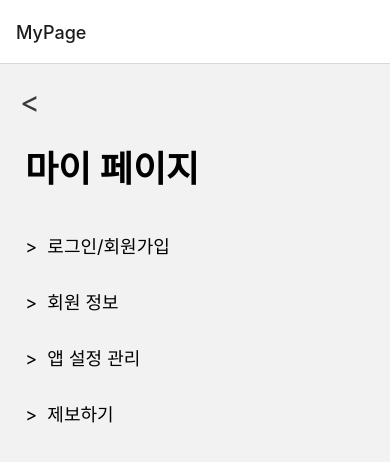
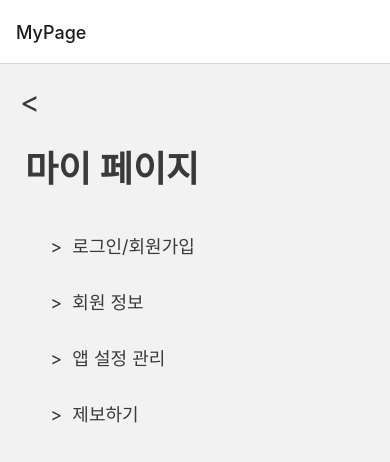
Before and after one commit to ForUs-KW/NaviForYou_Frontend, a React Native app: screen /MyPage in a window 390 px wide. Shown: the top 462 px of the page. Built offline with nearby package versions, Linux system fonts and the light colour scheme.

Commit message:
modify textStyles.js

```diff
--- /dev/null
+++ b/src/component/Contour.js
@@ -0,0 +1,17 @@
+// Contour.js
+//내용: 구분선. 나중에 필요하다면 문구를 입력받아서 사용가능하게 수정할 수 있음
+
+import React from 'react';
+import { View, Text } from 'react-native';
+
+const Contour = () => {
+  return (
+    <View style={{ flexDirection: 'row', alignItems: 'center' }}>
+      <View style={{ flex: 1, height: 1.5, backgroundColor: 'grey' }} />
+      <Text style={{ margin: 20, fontSize: 20 }}>또는</Text>
+      <View style={{ flex: 1, height: 1.5, backgroundColor: 'grey' }} />
+    </View>
+  );
+};
+
+export default Contour;
--- a/src/screens/loginPages/LoginPage_1.js
+++ b/src/screens/loginPages/LoginPage_1.js
@@ -4,6 +4,7 @@ import React from "react";
 import { View, Text, TextInput, SafeAreaView} from "react-native";
 
 import BackBtn from "../../component/BackBtn.js";
+import Contour from "../../component/Contour.js";
 import CustomButton from "../../component/CustomButton.js";
 import textStyles from "../../style/textStyles.js";
 import viewStyles from '../../style/viewStyles.js';
@@ -41,7 +42,7 @@ const LoginPage_1=({navigation})=> {
 
 
       <View  style={viewStyles.centerItems}>
-        <Text style={textStyles.title2}>로그인</Text>
+        <Text style={textStyles.h1}>로그인</Text>
         <CustomButton
           buttonColor={'white'}
           title={'카카오로 시작하기'}
@@ -61,15 +62,11 @@ const LoginPage_1=({navigation})=> {
         />
       </View>
 
-      <View style={{flexDirection: 'row', alignItems: 'center'}}>
-        <View style={{flex: 1, height: 1.5, backgroundColor: 'grey'}} />
-          <Text style={{margin:20, fontSize:20}}>또는</Text>
-        <View style={{flex: 1, height: 1.5, backgroundColor: 'grey'}} />
-      </View>
+      <View><Contour/></View>
 
 
       <View style={viewStyles.centerItems}>
-        <Text style={textStyles.content20}>세바지 계정으로 로그인하기</Text>
+        <Text style={textStyles.b18}>세바지 계정으로 로그인하기</Text>
 
         <TextInput
           style={viewStyles.textInput}
@@ -81,7 +78,7 @@ const LoginPage_1=({navigation})=> {
           returnKeyType="next"//애뮬레이터or모바일 확인 필요
 
         />
-        {emailError ?(<Text style={textStyles.errorText}>{emailError}</Text>):null}
+        {emailError ?(<Text style={textStyles.error}>{emailError}</Text>):null}
 
         <TextInput
           style={viewStyles.textInput}
@@ -92,7 +89,7 @@ const LoginPage_1=({navigation})=> {
           autoCapitalize="none"
           returnKeyType="send"//애뮬레이터or모바일 확인 필요
         />
-        {pwError ?(<Text style={textStyles.errorText}>{pwError}</Text>):null}
+        {pwError ?(<Text style={textStyles.error}>{pwError}</Text>):null}
       </View>
 
       <View style={viewStyles.centerItems}>
--- a/src/screens/loginPages/LoginPage_2.js
+++ b/src/screens/loginPages/LoginPage_2.js
@@ -38,7 +38,7 @@ const LoginPage_2 = ({ navigation }) => {
         <View>
             <BackBtn onPress={() => navigation.navigate('LoginPage_1')}/>
 
-            <Text style={textStyles.title2}>약관 동의</Text>
+            <Text style={textStyles.h2}>약관 동의</Text>
 
             <BouncyCheckbox
                 style={{ marginLeft: 30, marginBottom: 20 }}
--- a/src/screens/loginPages/LoginPage_4.js
+++ b/src/screens/loginPages/LoginPage_4.js
@@ -11,7 +11,7 @@ import icon from '../../../assets/icon.png';
 const LoginPage_4=({navigation})=> {
   return (
     <View style={viewStyles.centerItems}>
-        <Text style={textStyles.title2}>세바지에 온 걸 환영해요</Text>
+        <Text style={textStyles.h2}>세바지에 온 걸 환영해요</Text>
         <Image source={icon} style={viewStyles.image}/>
         <CustomButton
             buttonColor={'skyblue'}
--- a/src/screens/myPage.js
+++ b/src/screens/myPage.js
@@ -14,22 +14,22 @@ const MyPage = ({navigation})=>{
     <View>
         <BackBtn onPress={()=> {alert('뒤로가기');}}/>
 
-        <Text style={textStyles.title1}>마이 페이지</Text>
+        <Text style={textStyles.h1}>마이 페이지</Text>
 
 
       <View>
         <View>
-          <Text style={textStyles.content20}
+          <Text style={textStyles.b18}
               onPress={() => navigation.navigate('LoginPage_1')}>     &gt;  로그인/회원가입
           </Text>
         </View>
-        <Text style={textStyles.content20}
+        <Text style={textStyles.b18}
             onPress={() => navigation.navigate('EditInfo')}>     &gt;  회원 정보
         </Text>
-        <Text  style={textStyles.content20}
+        <Text  style={textStyles.b18}
             onPress={() => navigation.navigate('Settings')}>     &gt;  앱 설정 관리
         </Text>
-        <Text  style={textStyles.content20}
+        <Text  style={textStyles.b18}
             onPress={() => navigation.navigate('ReportPage_1')}>     &gt;  제보하기
         </Text>
       </View>
--- a/src/screens/reportPages/reportPage_1.js
+++ b/src/screens/reportPages/reportPage_1.js
@@ -50,15 +50,15 @@ const ReportPage_1=({navigation})=> {
                 <BackBtn onPress={()=> navigation.navigate('MyPage')}/>
 
                 <View>
-                    <Text style={textStyles.title1}>제보하기</Text>
-                    <Text style={textStyles.content16}>
+                    <Text style={textStyles.h1}>제보하기</Text>
+                    <Text style={textStyles.b16}>
                         잘못되었거나 추가하고 싶은정보를 제보해주세요!</Text>
-                    <Text style={textStyles.content16}>
+                    <Text style={textStyles.b16}>
                         세바지는 여러분들의 제보와 함께 발전합니다😊 </Text>
                 </View>
 
                 <View>
-                    <Text style={textStyles.content20}>장소</Text>
+                    <Text style={textStyles.b18}>장소</Text>
                     <View style={viewStyles.tabview}>
                         <Dropdown
                             style={[viewStyles.dropdown, placeTypeValue && { borderColor: 'blue' }]}
@@ -94,7 +94,7 @@ const ReportPage_1=({navigation})=> {
                 </View>
 
                 <View>
-                    <Text style={textStyles.content20}>위치</Text>
+                    <Text style={textStyles.b18}>위치</Text>
                     {/* <View style={viewStyles.tabview}>
                         <CustomButton
                             buttonColor={'skyblue'}
@@ -124,7 +124,7 @@ const ReportPage_1=({navigation})=> {
                 </View>
 
                 <View>
-                    <Text style={textStyles.content20}>제보 내용</Text>
+                    <Text style={textStyles.b18}>제보 내용</Text>
                     <Dropdown
                         style={[viewStyles.dropdown, reportTypeValue && { borderColor: 'blue' }]}
                         data={reportType}
@@ -144,7 +144,7 @@ const ReportPage_1=({navigation})=> {
                         style={viewStyles.textInputLarge}
                         onChangeText={onChangeContent}
                         placeholder="제보 내용"/>
-                    <Text style={textStyles.rightText}>00/000 Byte</Text>
+                    <Text style={textStyles.rightAlign}>00/000 Byte</Text>
                 </View>
 
                 <View style={viewStyles.centerItems}>
--- a/src/screens/reportPages/reportPage_2.js
+++ b/src/screens/reportPages/reportPage_2.js
@@ -13,8 +13,8 @@ const ReportPage_2=({navigation})=> {
   return (
     <View style={viewStyles.centerItems}>
 
-        <Text style={textStyles.title1}>제보가 접수되었어요</Text>
-        <Text style={textStyles.title1}>감사합니다</Text>
+        <Text style={textStyles.h1}>제보가 접수되었어요</Text>
+        <Text style={textStyles.h2}>감사합니다</Text>
         <Image source={icon} style={viewStyles.image}/>
         <CustomButton
             buttonColor={'skyblue'}
--- a/src/style/textStyles.js
+++ b/src/style/textStyles.js
@@ -1,54 +1,54 @@
 //textStyles.js
+//내용: 텍스트 관련 스타일 모음
 
 import React, {Component} from 'react';
 import { StyleSheet } from 'react-native';
 
 const textStyles = StyleSheet.create({
-    title1: {
+//head text
+    h1: {
+        fontSize: 36,
+        fontWeight: 'bold',
+        color:'#3A3A3A',
         marginBottom:30,
         marginHorizontal:25,
-        fontSize: 36,
-        fontWeight: 'bold',
     },
-    title2: {
+    h2: {
+        fontSize: 28,
+        color:'#3A3A3A',
         marginBottom:30,
         marginHorizontal:25,
-        fontSize: 28,
     },
-    content20: {
-        //borderColor:'grey',
-        //borderWidth:1,
+
+//body text: 숫자=fontSize
+// b18이 기본
+    b18: {
+        fontSize: 18,
+        color:'#3A3A3A',
         paddingVertical: 10,
-        //paddingHorizontal: 20,
         marginBottom: 10,
-        fontSize: 18,
+        marginHorizontal:25,
         width:'85%',
     },
-    content16: {
+    b16: {
+        fontSize: 16,
+        paddingVertical: 10,
+        marginBottom:10,
         marginHorizontal:25,
-        marginBottom:15,
-        marginTop:1,
-        fontSize: 16,
     },
-    content6: {
+    b12: {
+        fontSize: 12,
         marginHorizontal:25,
         marginTop:1,
-        fontSize: 12,
     },
 
-    errorText:{
+//etc
+    error:{
         marginHorizontal:25,
-        fontSize: 16,
+        fontSize: 15,
         color:'red',
     },
-
-
-    centerText: {
-      margin: 12,
-      fontSize: 20,
-      textAlign: 'center',
-    },
-    rightText: {
+    rightAlign: {
         marginHorizontal: 25,
         fontSize: 16,
         textAlign: 'right',
```
Also changed, not shown: src/component/VisibleBtn80.js (deleted, +0 -56 lines), src/screens/loginPages/LoginPage_3.js (+9 -12 lines).
